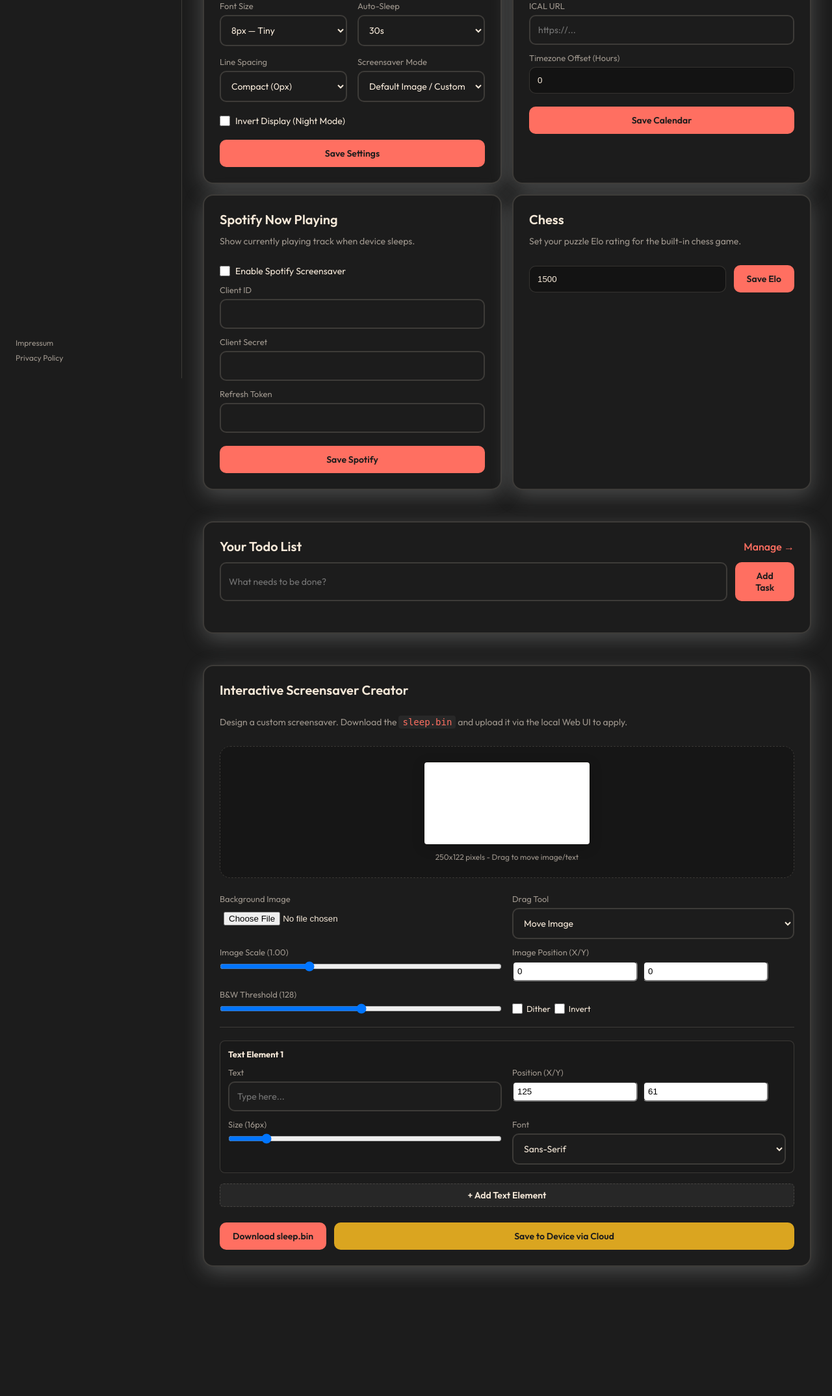
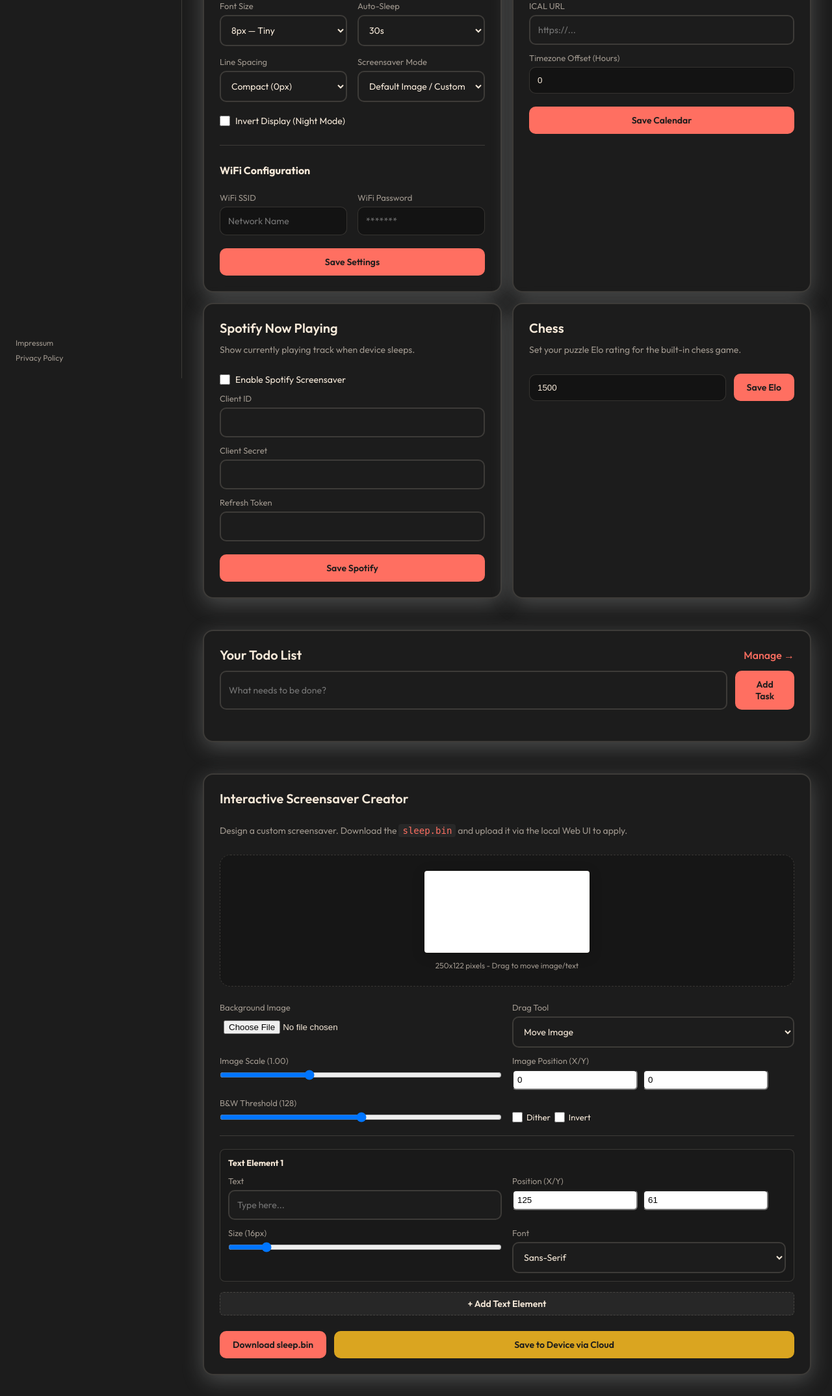
Before and after one commit to felix0123456/pala, a FastAPI app: template templates/device.html in a window 1280 px wide. Shown: the part 218-2366 px from the top of the page at 65% size. Before the commit the page ends 2184 px from the top, so only its background shows below. Run offline with FastAPI, Linux system fonts and the light colour scheme; the template is opened without the code that fills it, so the values that code supplies are empty.

Commit message:
feat: sync WiFi credentials securely via cloud hub

```diff
--- a/app.py
+++ b/app.py
@@ -63,7 +63,8 @@ with engine.connect() as conn:
         "app_spot BOOLEAN DEFAULT TRUE",
         "app_chess BOOLEAN DEFAULT TRUE",
         "app_pom BOOLEAN DEFAULT TRUE",
-        "screensaver_updated_at INTEGER DEFAULT 0"
+        "screensaver_updated_at INTEGER DEFAULT 0",
+        "wifi_ssid VARCHAR"
     ]
     for col in new_columns:
         try:
@@ -80,6 +81,9 @@ with engine.connect() as conn:
 
 app = FastAPI(title="Pala Cloud Hub")
 templates = Jinja2Templates(directory="templates")
+
+# Temporary in-memory storage for WiFi passwords
+pending_wifi_credentials = {}
 
 FIRMWARE_DIR = os.getenv("FIRMWARE_DIR", "data/firmware/build")
 GITHUB_REPO = "felix0123456/pala"
@@ -223,6 +227,8 @@ async def update_device_settings(
     lgap: int = Form(...),
     scr_mode: int = Form(0),
     cfg_invert: Optional[bool] = Form(False),
+    wifi_ssid: Optional[str] = Form(None),
+    wifi_password: Optional[str] = Form(None),
     request: Request = None,
     db: Session = Depends(get_db)):
     user = auth.get_current_user(request, db)
@@ -236,6 +242,12 @@ async def update_device_settings(
     device.line_gap = lgap
     device.screensaver_mode = scr_mode
     device.invert_display = cfg_invert
+
+    if wifi_ssid is not None:
+        device.wifi_ssid = wifi_ssid
+    if wifi_password:
+        pending_wifi_credentials[mac_address] = wifi_password
+
     db.commit()
     return RedirectResponse(url=f"/device/{mac_address}", status_code=status.HTTP_302_FOUND)
 
@@ -716,6 +728,7 @@ class SyncPushData(BaseModel):
     cal_url: Optional[str] = None
     tz_offset: Optional[int] = None
     firmware_version: Optional[str] = None
+    wifi_ssid: Optional[str] = None
     todos: Optional[list] = None
 
 @app.post("/api/device/register")
@@ -757,6 +770,7 @@ async def sync_push(data: SyncPushData, db: Session = Depends(get_db)):
     if data.cal_url is not None: device.cal_url = data.cal_url
     if data.tz_offset is not None: device.tz_offset = data.tz_offset
     if data.firmware_version is not None: device.firmware_version = data.firmware_version
+    if data.wifi_ssid is not None: device.wifi_ssid = data.wifi_ssid
 
     # Update bookmarks
     for bm in data.bookmarks:
@@ -823,6 +837,7 @@ async def sync_pull(mac: str, db: Session = Depends(get_db)):
         "app_chess": device.app_chess,
         "app_pom": device.app_pom,
         "screensaver_updated_at": device.screensaver_updated_at,
+        "wifi_ssid": device.wifi_ssid or "",
         "books": books_data,
         "bookmarks": bookmarks_data,
         "todos": [
@@ -830,6 +845,11 @@ async def sync_pull(mac: str, db: Session = Depends(get_db)):
             for t in device.owner.todos
         ]
     }
+
+    # Inject pending WiFi password if it exists
+    if mac in pending_wifi_credentials:
+        resp["wifi_password"] = pending_wifi_credentials.pop(mac)
+
     return resp
 
 @app.get("/api/book/{book_id}")
--- a/models.py
+++ b/models.py
@@ -28,6 +28,7 @@ class Device(Base):
     pairing_code = Column(String, index=True, nullable=True)
     battery_level = Column(Integer, default=100)
     firmware_version = Column(String, nullable=True)
+    wifi_ssid = Column(String, nullable=True)
 
     font_size = Column(Integer, default=10)
     sleep_timeout = Column(Integer, default=120)
--- a/templates/device.html
+++ b/templates/device.html
@@ -73,6 +73,19 @@
                 <input type="checkbox" name="cfg_invert" value="true" {% if device.invert_display %}checked{% endif %}>
                 Invert Display (Night Mode)
             </label>
+            <hr style="border: 0; border-top: 1px solid var(--border); margin: 16px 0;">
+            <h3 style="margin: 0 0 12px 0; font-size: 16px;">WiFi Configuration</h3>
+            <div class="grid-2">
+                <div>
+                    <label style="font-size: 13px; color: var(--text-muted); margin-bottom: 6px; display: block;">WiFi SSID</label>
+                    <input type="text" name="wifi_ssid" value="{{ device.wifi_ssid or '' }}" placeholder="Network Name" style="width: 100%; padding: 12px; background: rgba(0,0,0,0.3); border: 1px solid var(--border); border-radius: 10px; color: var(--text); box-sizing: border-box;">
+                </div>
+                <div>
+                    <label style="font-size: 13px; color: var(--text-muted); margin-bottom: 6px; display: block;">WiFi Password</label>
+                    <input type="password" name="wifi_password" placeholder="*******" style="width: 100%; padding: 12px; background: rgba(0,0,0,0.3); border: 1px solid var(--border); border-radius: 10px; color: var(--text); box-sizing: border-box;">
+                </div>
+            </div>
+
             <button type="submit" style="margin-top: 8px;">Save Settings</button>
         </form>
     </div>
```
Also changed, not shown: WieFunktionierts.txt (added, +41 -0 lines).
